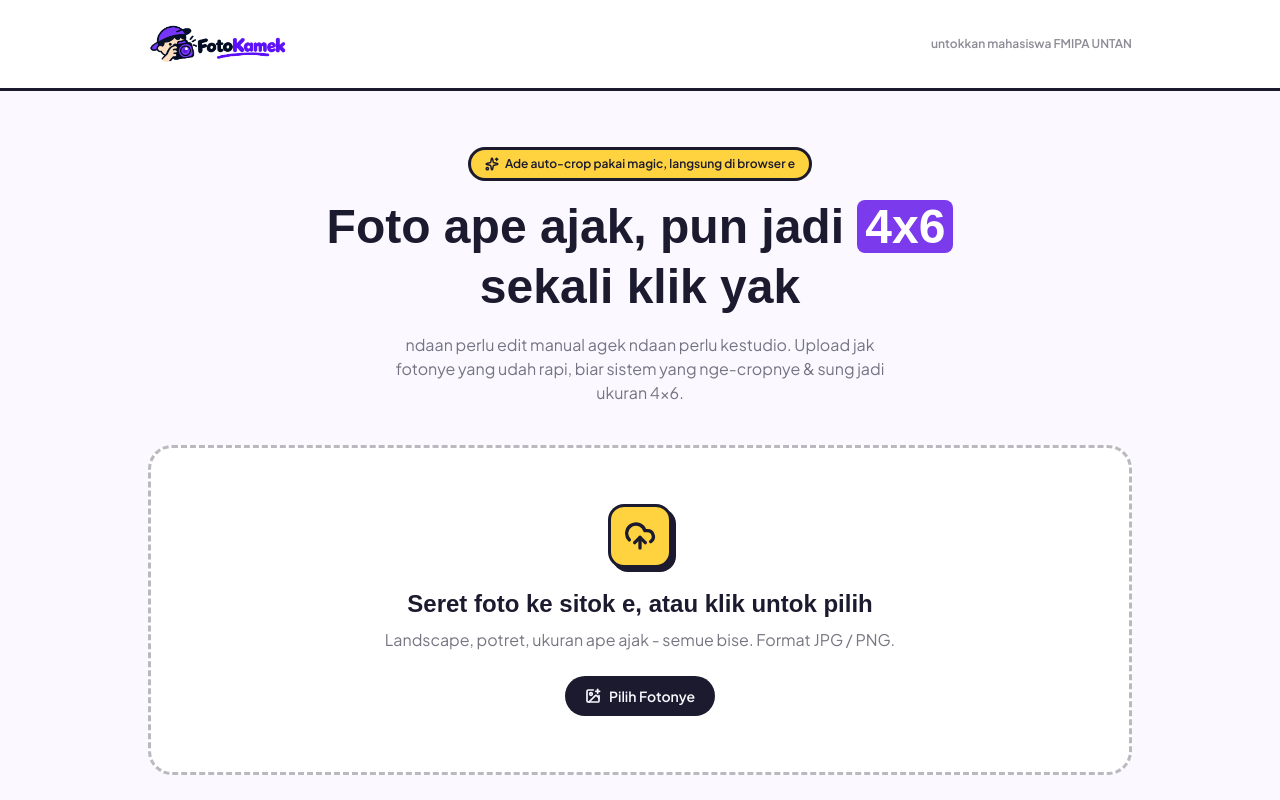
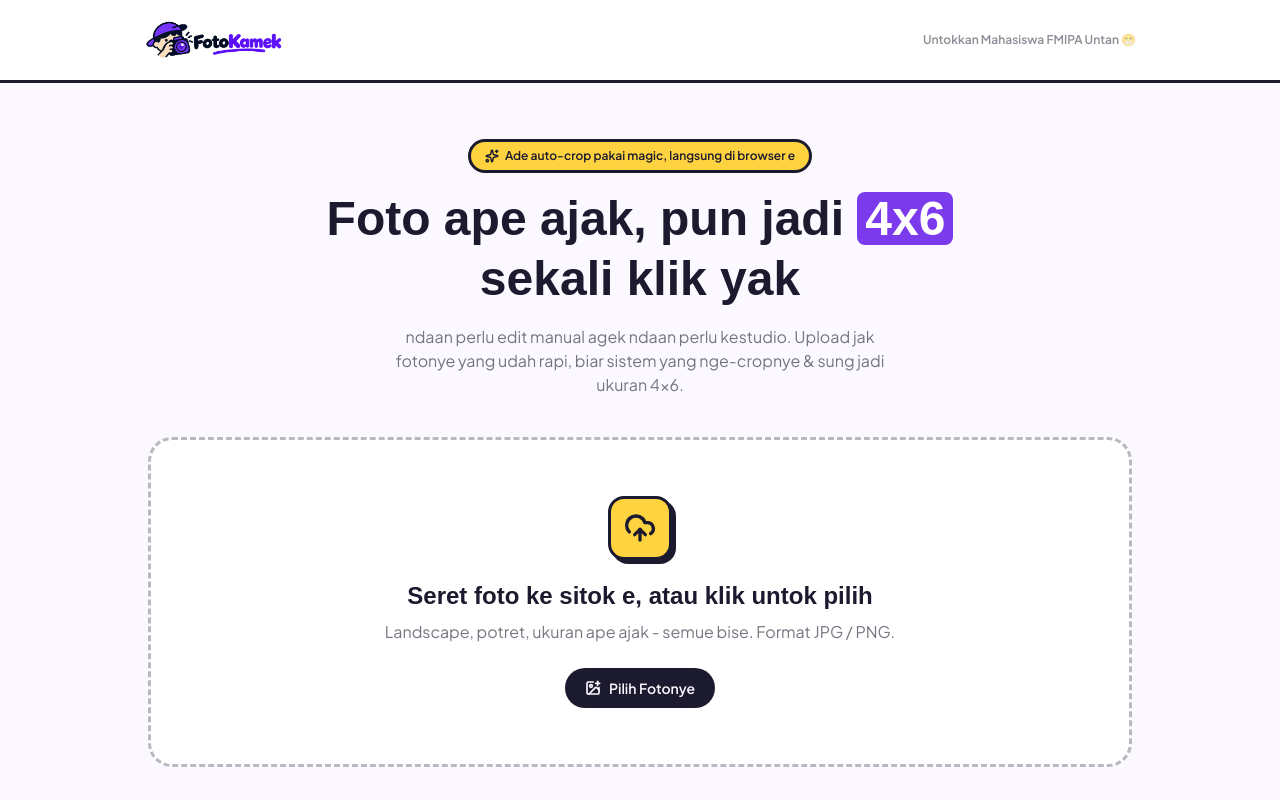
Before and after one commit to tharequest/fotokamek, a Next.js app: page / in a window 1280 px wide. Shown: the top 800 px of the page. Built offline with nearby package versions, Linux system fonts and the light colour scheme; a web font is replaced by a local one.

Commit message:
update logodan header

```diff
--- a/app/page.tsx
+++ b/app/page.tsx
@@ -44,7 +44,7 @@
   return (
     <div className="min-h-screen">
       <header className="border-b-[3px] border-ink bg-white">
-        <div className="mx-auto flex max-w-5xl items-center justify-between px-5 py-4">
+        <div className="mx-auto flex max-w-5xl items-center justify-between px-4 py-3">
           <Image
   src="/logofotokamek.png"
   alt="FotoKamek"
@@ -54,7 +54,7 @@
   priority
 />
           <span className="hidden text-xs font-semibold text-ink/50 sm:inline">
-            untokkan mahasiswa FMIPA UNTAN
+            Untokkan Mahasiswa FMIPA Untan 😁
           </span>
         </div>
       </header>
```
